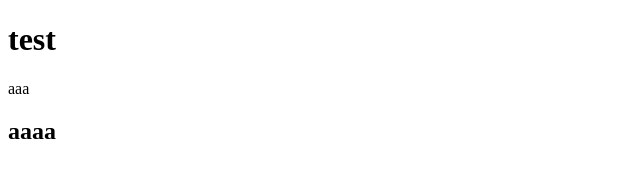
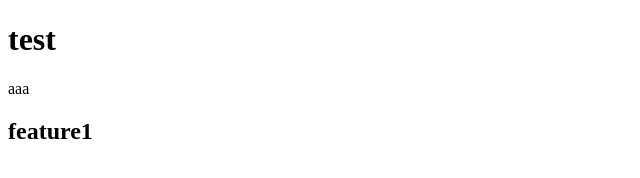
Before and after one commit to fuyu31/test, a plain HTML site: page index.html in a window 1280 px wide. Shown: the full height of the page, 0-640 px from the left. Drawn offline with Linux system fonts and the light colour scheme.

Commit message:
feature1

```diff
--- a/index.html
+++ b/index.html
@@ -9,6 +9,6 @@
     <h1>test
     </h1>
     <p>aaa</p>
-    <h2>aaaa</h2>
+    <h2>feature1</h2>
 </body>
 </html>
```
